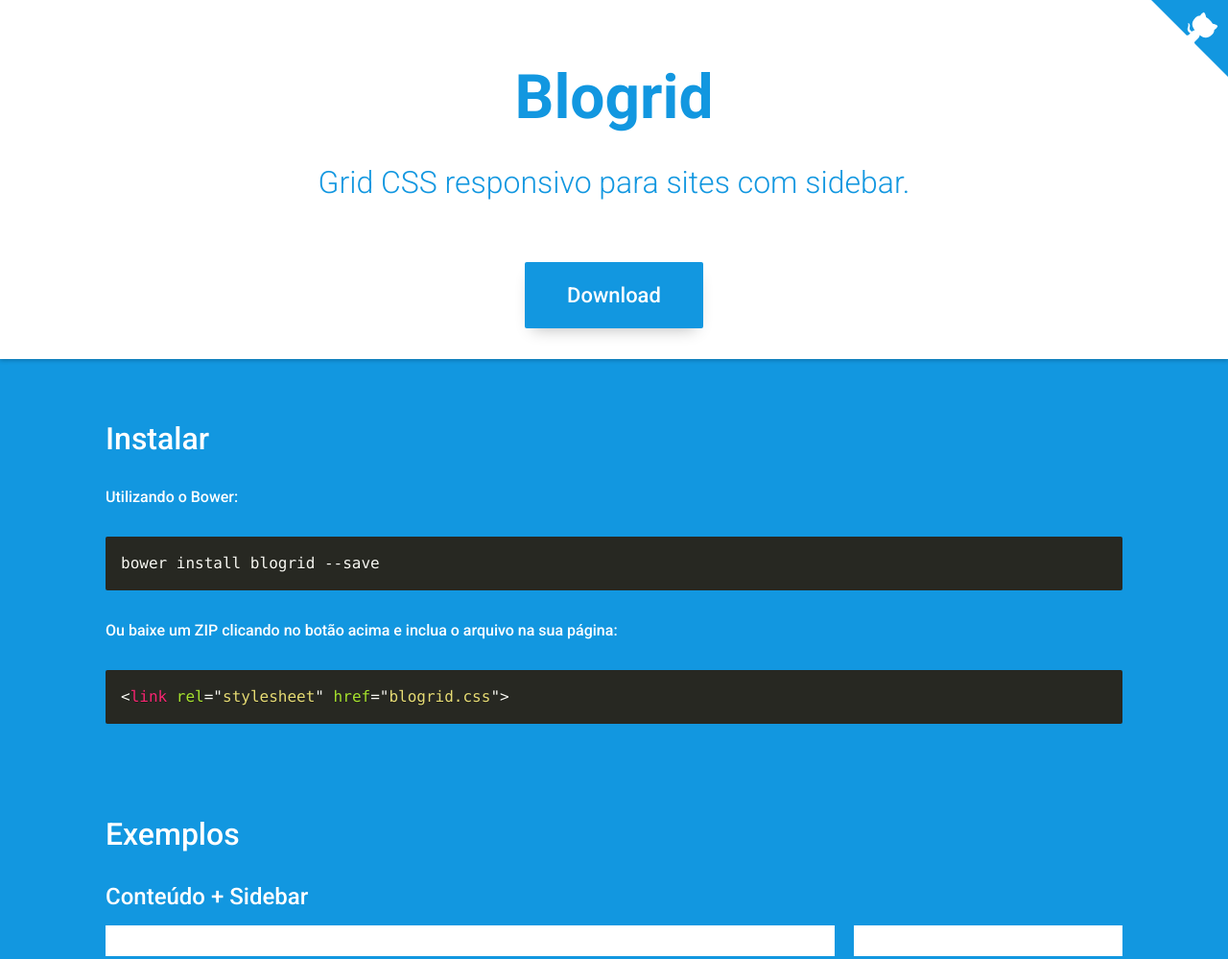
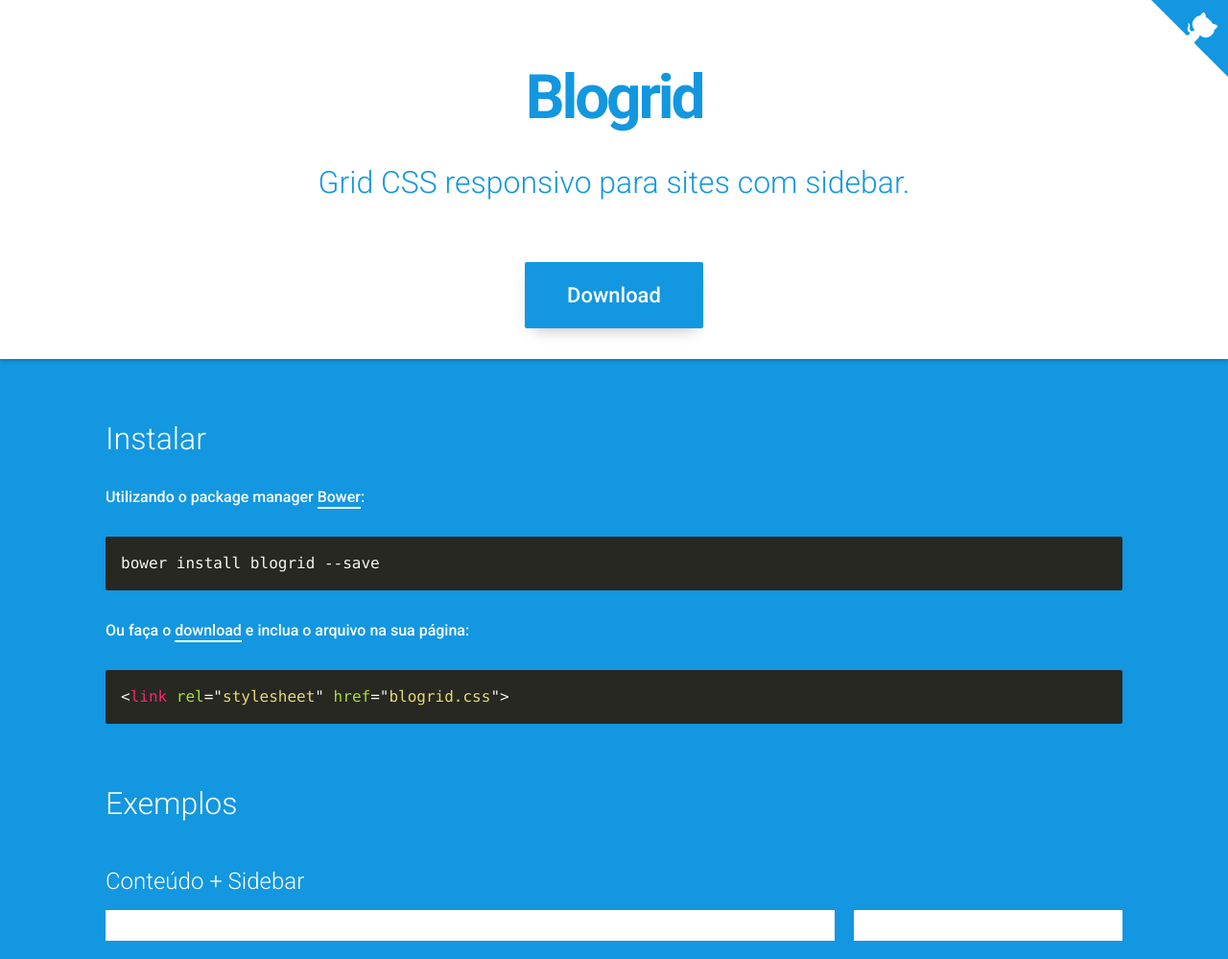
Before and after one commit to andergtk/blogrid, a plain HTML site: page index.html in a window 1280 px wide. Shown: the top 999 px of the page at 96% size. Drawn offline with Linux system fonts and the light colour scheme.

Commit message:
Atualiza demo

```diff
--- a/css/style.css
+++ b/css/style.css
@@ -6,31 +6,34 @@
 }
 
 h1 {
-  margin: 0.5em 0;
+  margin: .5em 0;
   font-size: 4em;
+  letter-spacing: -.05em;
 }
+
+h2,
+h3,
+h4 { font-weight: 300; }
 
 h2 {
   margin: 2em 0 1em;
   font-size: 2em;
-  font-weight: 500;
 }
 
-h3 {
-  margin: 0.667em 0;
+h3,
+h4 {
+  margin: 2em 0 .667em;
   font-size: 1.5em;
-  font-weight: 500;
 }
+
+h4 { margin: .667em 0; }
 
 a {
   padding-bottom: 1px;
-  border-bottom: 2px solid transparent;
+  border-bottom: 2px solid #fff;
   color: #fff;
   text-decoration: none;
-  transition: all 0.2s ease-in-out;
 }
-
-a:hover { border-bottom-color: #fff; }
 
 .text-center { text-align: center; }
 
--- a/index.html
+++ b/index.html
@@ -4,7 +4,7 @@
 		<meta charset="UTF-8">
 		<meta name="viewport" content="width=device-width, initial-scale=1">
 		<title>Blogrid</title>
-		<link rel="stylesheet" type="text/css" href="https://fonts.googleapis.com/css?family=Roboto:300,500,700">
+		<link rel="stylesheet" type="text/css" href="https://fonts.googleapis.com/css?family=Roboto:500,700,300">
 		<link rel="stylesheet" type="text/css" href="css/prism.css">
 		<link rel="stylesheet" type="text/css" href="css/blogrid.css">
 		<link rel="stylesheet" type="text/css" href="css/style.css">
@@ -24,15 +24,11 @@
 		</header>
 
 		<div class="container">
-			<div class="grid">
-				<div class="col whole">
-					<h2>Instalar</h2>
-					<p>Utilizando o Bower:</p>
-					<pre class="language-bash">bower install blogrid --save</pre>
-					<p>Ou baixe um ZIP clicando no botão acima e inclua o arquivo na sua página:</p>
-					<pre><code class="language-markup">&lt;link rel="stylesheet" href="blogrid.css"&gt;</code></pre>
-				</div>
-			</div>
+			<h2>Instalar</h2>
+			<p>Utilizando o package manager <a href="https://bower.io/">Bower</a>:</p>
+			<pre class="language-bash">bower install blogrid --save</pre>
+			<p>Ou faça o <a href="https://github.com/andergtk/blogrid/archive/v0.3.2.zip">download</a> e inclua o arquivo na sua página:</p>
+			<pre><code class="language-markup">&lt;link rel="stylesheet" href="blogrid.css"&gt;</code></pre>
 
 			<h2>Exemplos</h2>
 
@@ -168,7 +164,7 @@
 				<div class="col half">
 					<div class="grid">
 						<div class="col whole">
-							<h3 class="text-center">Novo grid</h3>
+							<h4 class="text-center">Novo grid</h4>
 						</div>
 						<div class="col whole">
 							<span class="column"></span>
@@ -187,7 +183,7 @@
 				<div class="col half">
 					<div class="grid">
 						<div class="col whole">
-							<h3 class="text-center">Novo grid</h3>
+							<h4 class="text-center">Novo grid</h4>
 						</div>
 						<div class="col whole">
 							<span class="column"></span>
```
